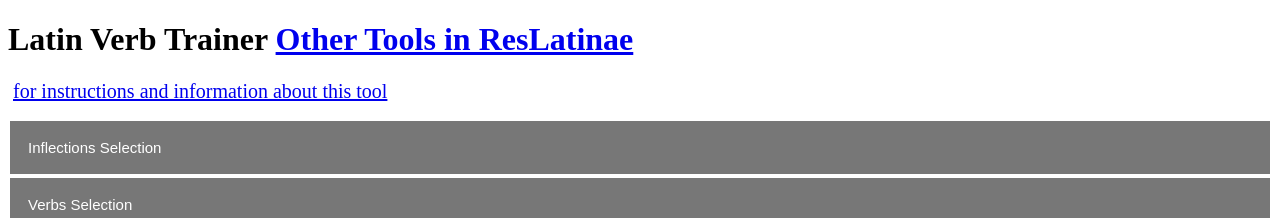
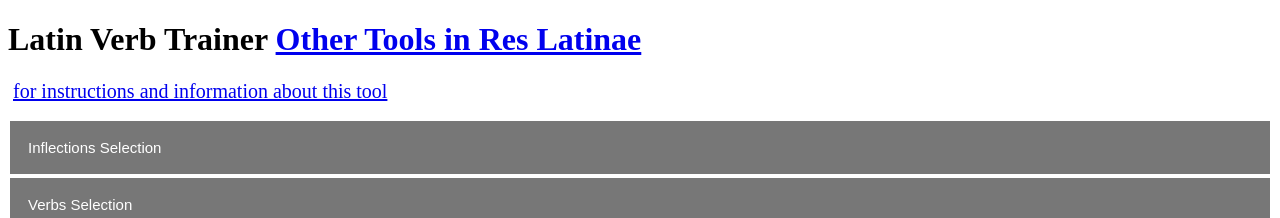
Before and after one commit to danelh/verbs, a Jekyll site: the page index.html, which Jekyll copies as it is, in a window 1280 px wide. Shown: the top 218 px of the page. Built offline with Jekyll 4.4.1, drawn with Linux system fonts in a browser that asks for light colours.

Commit message:
Update index.html

```diff
--- a/index.html
+++ b/index.html
@@ -310,7 +310,7 @@ input[type=number]{
 
 <body>
 
-  <h1> Latin Verb Trainer <a href="https://danelh.github.io/" target="_blank\"> Other Tools in ResLatinae </a> </h1>
+  <h1> Latin Verb Trainer <a href="https://danelh.github.io/" target="_blank\"> Other Tools in Res Latinae </a> </h1>
 
   <a id="info_link" href="https://danelh.github.io/verbs/info.html" target="_blank\"> for instructions and information about this tool </a>
   <p></p>
```
